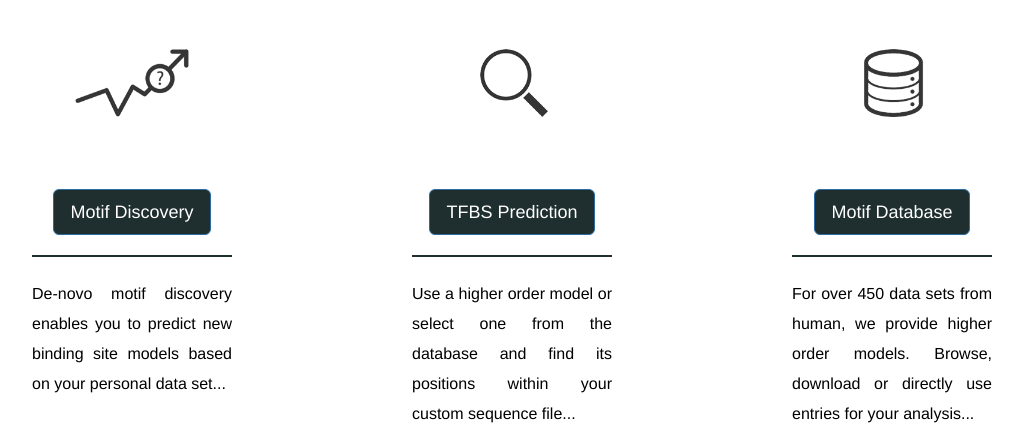
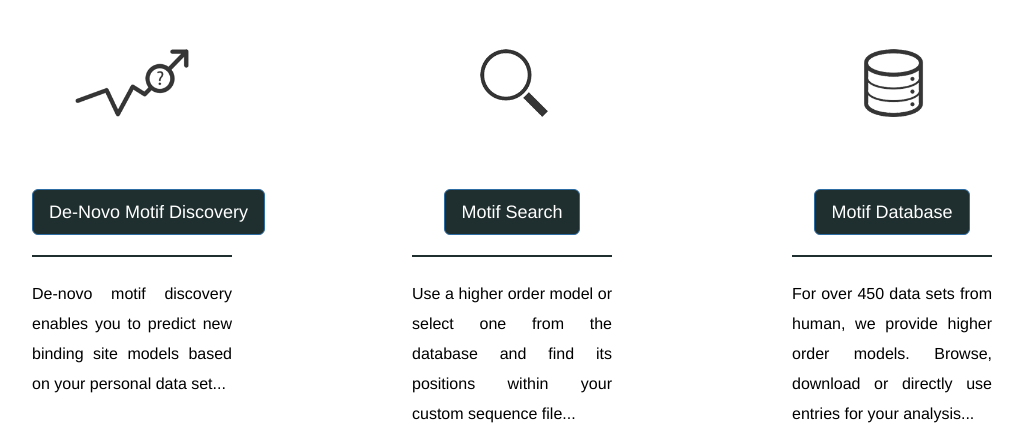
Before and after one commit to soedinglab/BaMM_webserver, a Django app: page / in a window 1280 px wide. Shown: the part 300-734 px from the top of the page, without its empty margins (128-1151 px from the left). Run offline with Django 3.2, Linux system fonts and the light colour scheme; parts of the project's set-up code (start-up, migrations or seed data) failed here and were passed over; some libraries are stand-ins or nearby versions.

Commit message:
update BaMMmotif version with bamm-search

```diff
--- a/bammmotif/templates/home/home.html
+++ b/bammmotif/templates/home/home.html
@@ -13,14 +13,14 @@
 
   {% if user.is_authenticated %}
   <center>
-   <a class="btn btn-primary btn-lg" href='/job/data_predict/' style="background-color:#1f2e2e">Motif Discovery
+   <a class="btn btn-primary btn-lg" href='/job/data_predict/' style="background-color:#1f2e2e">De-Novo Motif Discovery
 </a></center>
   {% else %}
 
 <!-- Button trigger modal -->
 <center>
 <a class="btn btn-primary btn-lg" data-toggle="modal" data-target="#myModal_1" style="background-color:#1f2e2e">
-Motif Discovery
+De-Novo Motif Discovery
 </a>
 </center>
 
@@ -78,12 +78,12 @@ Motif Discovery
 
   {% if user.is_authenticated %}
   <center>
-     <a type="button" class="btn btn-primary btn-lg" href='/job/data_discover/' style="background-color:#1f2e2e">TFBS Prediction</a>
+     <a type="button" class="btn btn-primary btn-lg" href='/job/data_discover/' style="background-color:#1f2e2e">Motif Search</a>
    </center>
   {% else %}
 <!-- Button trigger modal -->
 <center>
-<a type="button" class="btn btn-primary btn-lg" data-toggle="modal" data-target="#myModal_2" style="background-color:#1f2e2e">TFBS Prediction</a>
+<a type="button" class="btn btn-primary btn-lg" data-toggle="modal" data-target="#myModal_2" style="background-color:#1f2e2e">Motif Search</a>
 </center>
 
 <!-- Modal -->
```
Also changed, not shown: 1 other file.
